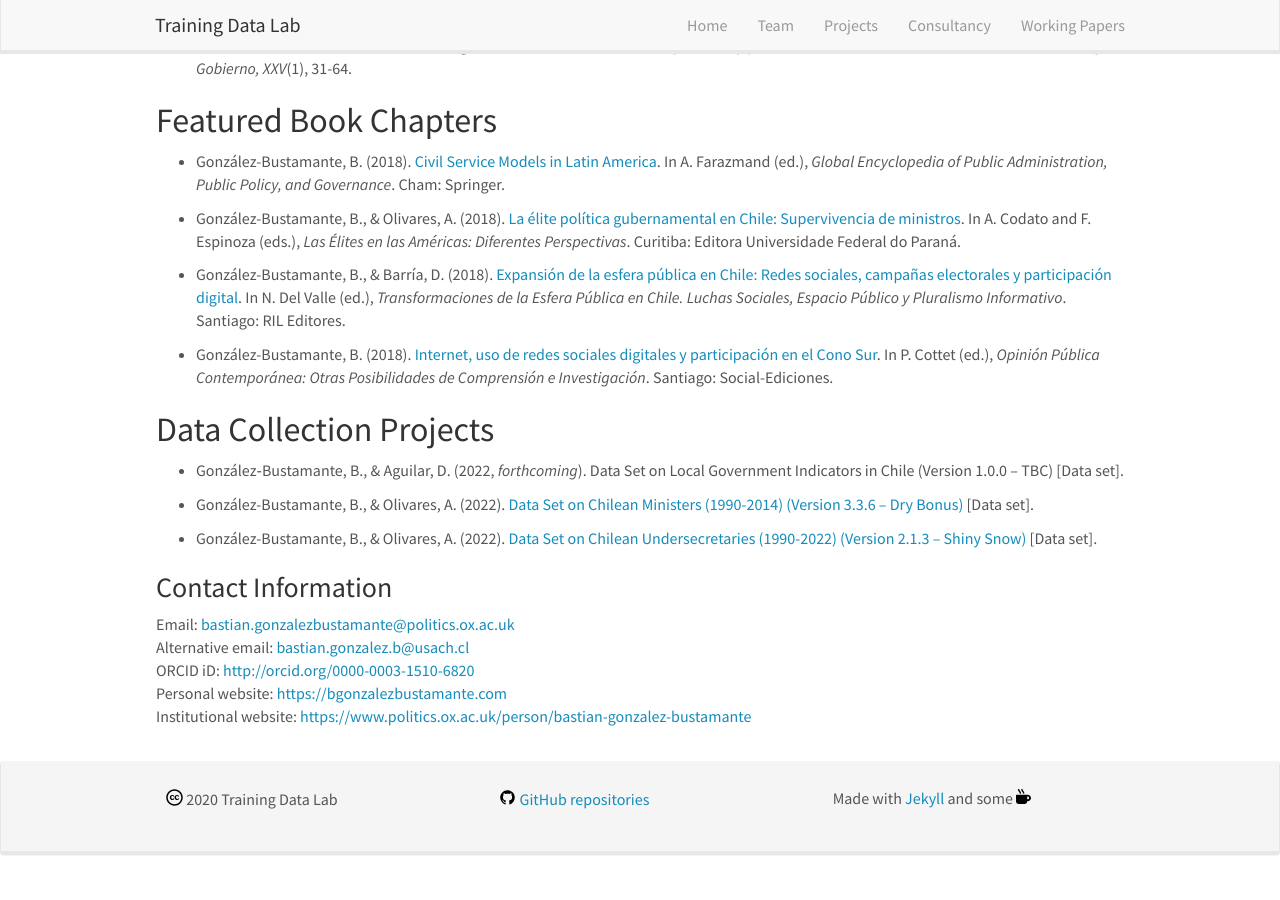
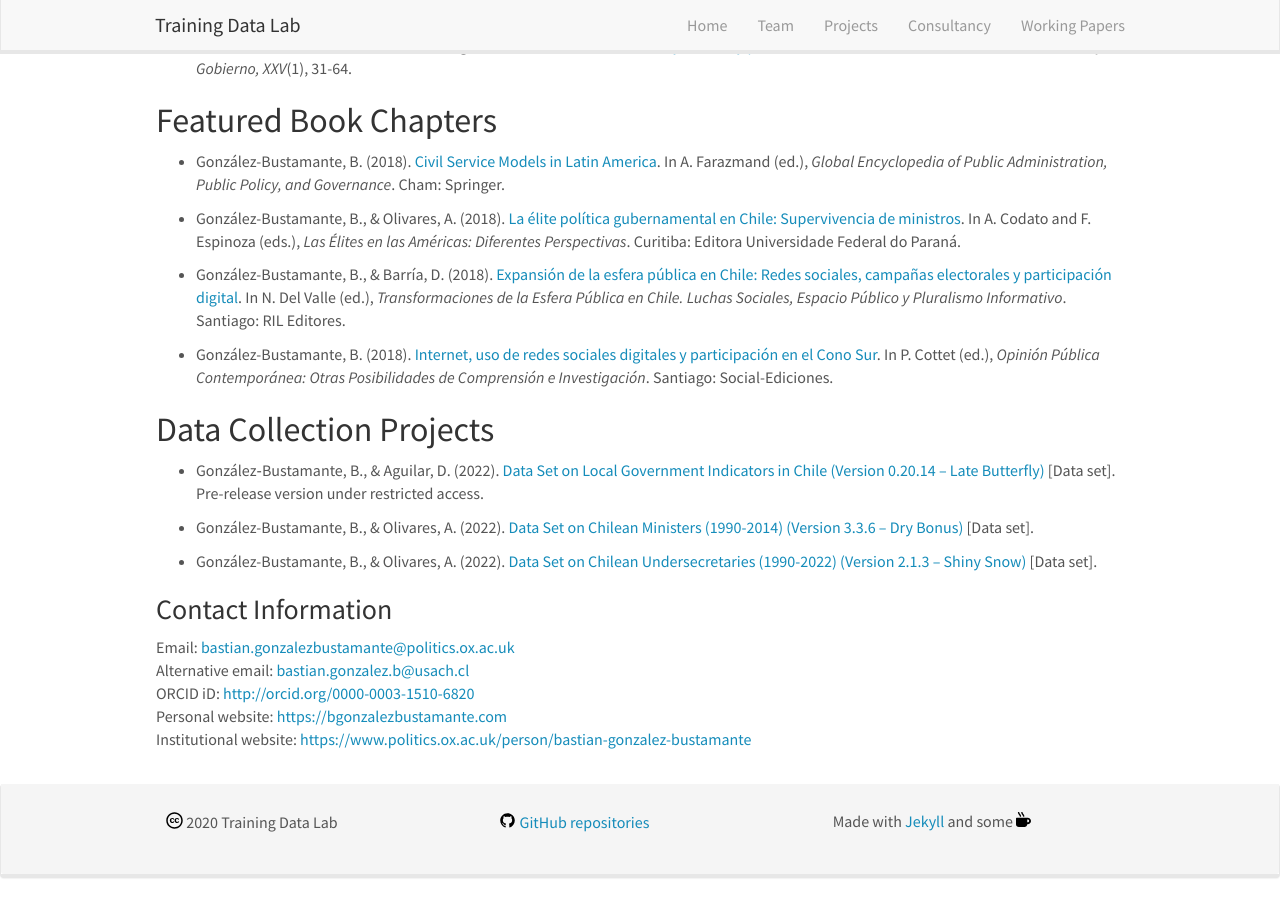
Before and after one commit to training-datalab/old-training-datalab.com, a Jekyll site: the page built from _pages/bgonzalezbustamante.md, in a window 1280 px wide and 900 px high, scrolled down 1501 px. Built offline with Jekyll 4.4.1, drawn with Linux system fonts in a browser that asks for light colours; nearby versions of some CDN libraries; before the commit the page ends 2378 px from its top, so only the background shows below that.

Commit message:
Update bgonzalezbustamante.md

```diff
--- a/_pages/bgonzalezbustamante.md
+++ b/_pages/bgonzalezbustamante.md
@@ -68,7 +68,7 @@ permalink: /team/bgonzalezbustamante/
 
 ## Data Collection Projects
 
-* González‑Bustamante, B., & Aguilar, D. (2022, *forthcoming*). Data Set on Local Government Indicators in Chile (Version 1.0.0 – TBC) [Data set].
+* González‑Bustamante, B., & Aguilar, D. (2022). <a href="https://doi.org/10.5281/zenodo.6848053" target="_blank">Data Set on Local Government Indicators in Chile (Version 0.20.14 -- Late Butterfly)</a> [Data set]. Pre-release version under restricted access.
 
 * González-Bustamante, B., & Olivares, A. (2022). <a href="https://doi.org/10.5281/zenodo.5744536" target="_blank">Data Set on Chilean Ministers (1990-2014) (Version 3.3.6 -- Dry Bonus)</a> [Data set].
 
```
